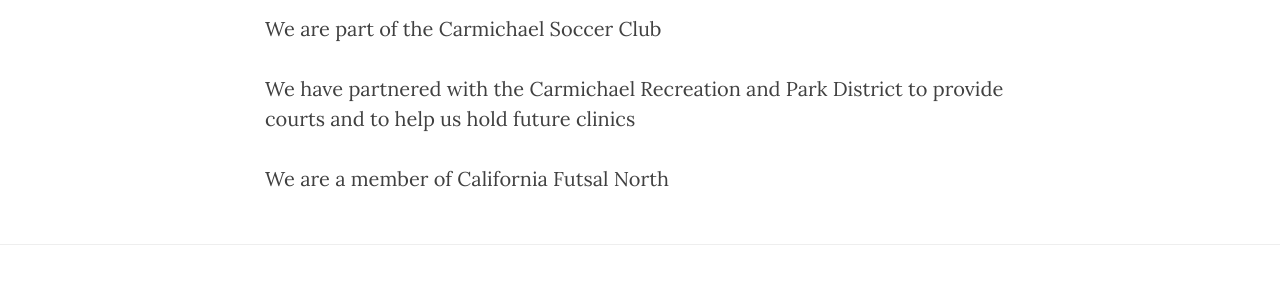
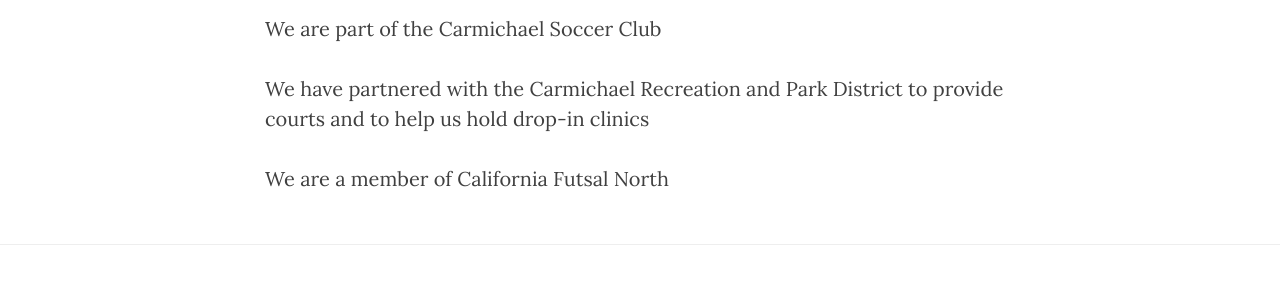
Before and after one commit to carmichaelfutsal/carmichaelfutsal.github.io, a Jekyll site: the page built from about.html, in a window 1280 px wide. Shown: the part 1574-1874 px from the top of the page. Built offline with Jekyll 4.4.1, drawn with Linux system fonts in a browser that asks for light colours; nearby versions of some CDN libraries.

Commit message:
Update about.html

```diff
--- a/about.html
+++ b/about.html
@@ -30,6 +30,6 @@
 
 <p>We are part of the Carmichael Soccer Club</p>
 
-<p>We have partnered with the Carmichael Recreation and Park District to provide courts and to help us hold future clinics</p>
+<p>We have partnered with the Carmichael Recreation and Park District to provide courts and to help us hold drop-in clinics</p>
 
 <p>We are a member of California Futsal North</p>
```
